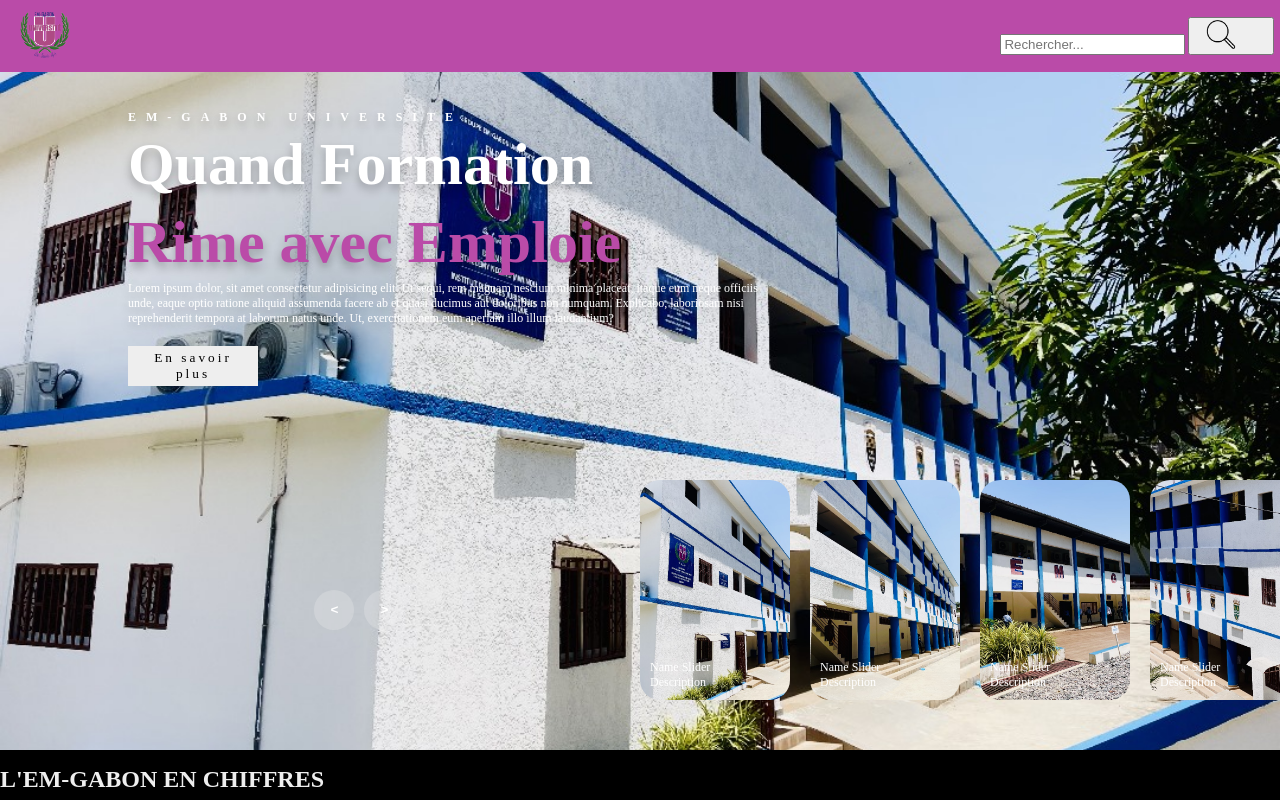
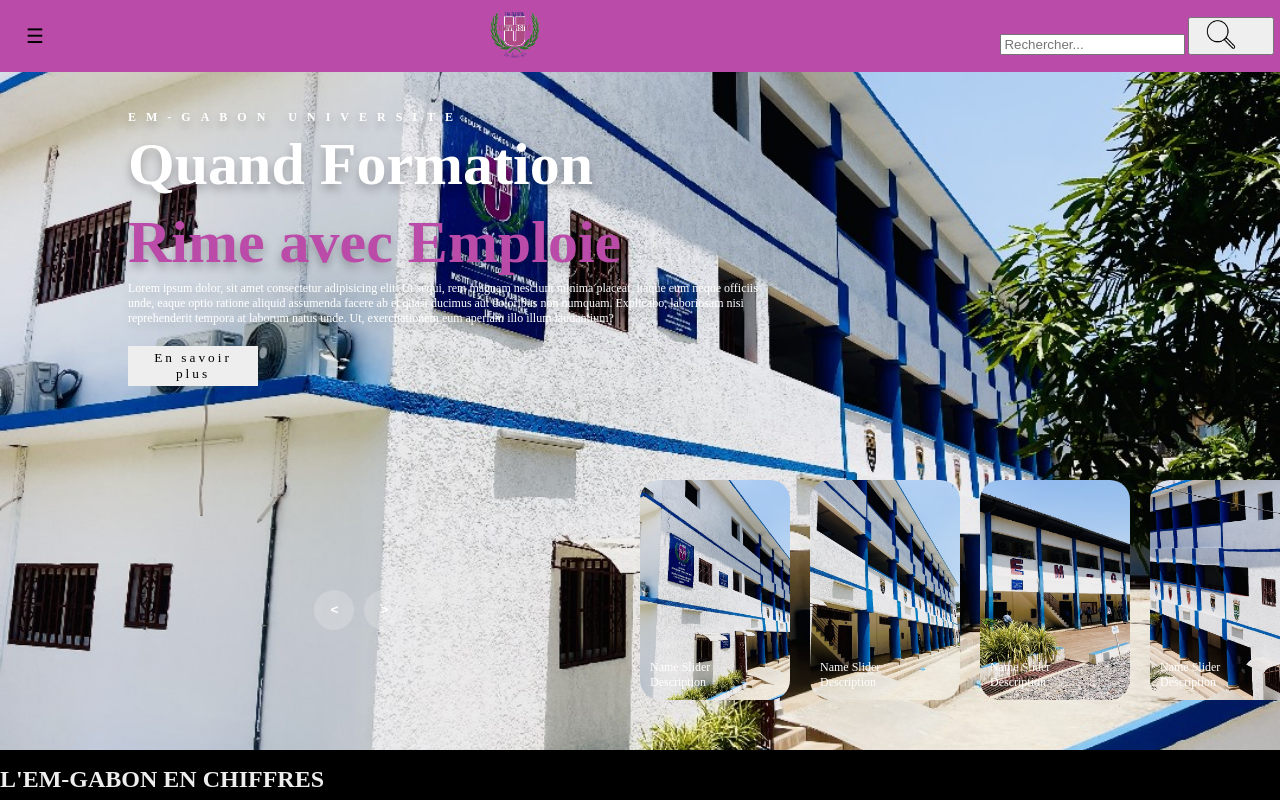
Before and after one commit to PlaccaKilaky/Site-EMG, a plain HTML site: page index.html in a window 1280 px wide. Shown: the top 800 px of the page. Drawn offline with Linux system fonts and the light colour scheme.

Commit message:
index.html

```diff
--- a/index.html
+++ b/index.html
@@ -9,9 +9,13 @@
 </head>
 <body background-color ="white">
   <nav>
+    <!-- Ajoutez ce bouton de menu dans votre balise nav -->
+<button class="menu-btn" aria-label="Menu">&#9776;</button>
+
     <a href="index.html">
     <img src="EMG-Univ.png" alt="Logo de l'EM-GABON UNIVERSITE">
 </a>
+
     <ul>
       <li><a href="#">Accueil</a></li>
       <li><a href="#">Futurs étudiants</a></li>
```
